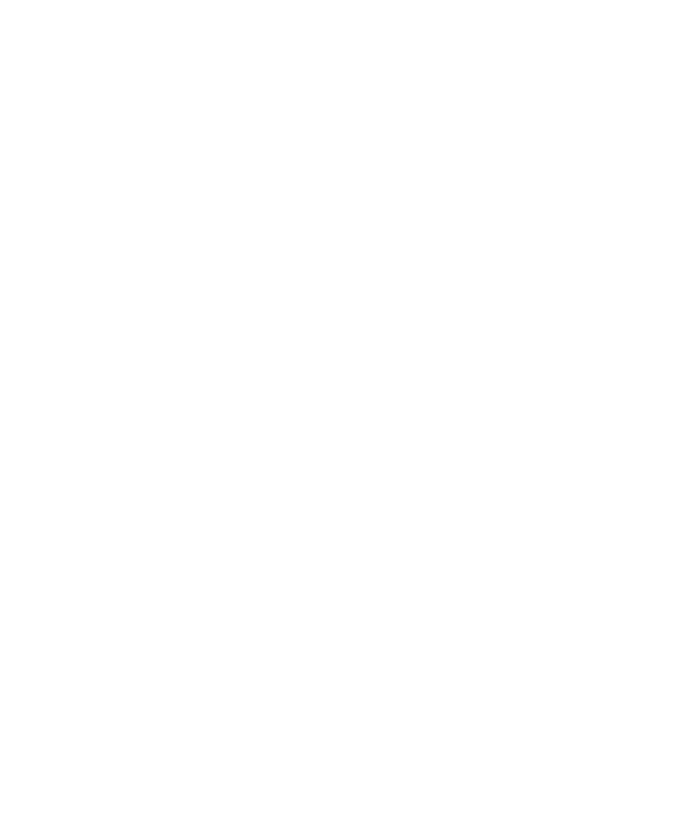
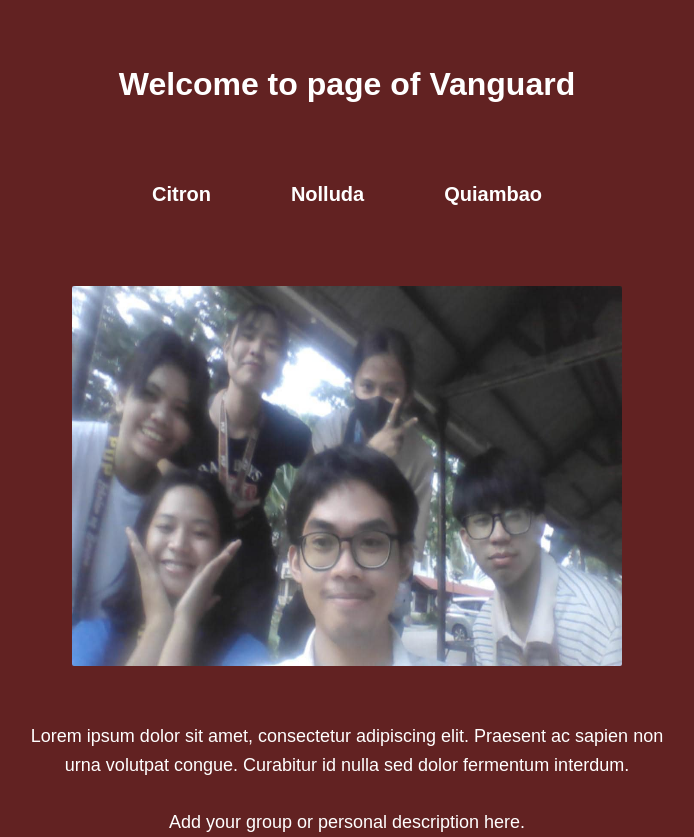
Before and after one commit to citron-kathleen/Vanguard-Activities, a plain HTML site: page Activity_Student/main.html in a window 1280 px wide. Shown: the whole page, without its empty margins (293-987 px from the left). Before the commit the page ends 800 px from the top, so only its background shows below. Drawn offline with Linux system fonts and the light colour scheme.

Commit message:
Update main html and add picture.

```diff
--- a/Activity_Student/main.html
+++ b/Activity_Student/main.html
@@ -1,7 +1,83 @@
-<html>
-    <head>
-        <title>Homepage of Vanguard</title>
-        <link href="top.html">
-        <link href="bottom.html">
-    </head>
+<!DOCTYPE html>
+<html lang="en">
+<head>
+    <meta charset="UTF-8">
+    <meta name="viewport" content="width=device-width, initial-scale=1.0">
+    <title>Vanguard Page</title>
+
+    <style>
+        body {
+            margin: 0;
+            padding: 0;
+            background-color: #622222;
+            font-family: Arial, Helvetica, sans-serif;
+            color: white;
+            text-align: center;
+        }
+
+        h1 {
+            margin-top: 30px;
+            font-size: 32px;
+            font-weight: bold;
+        }
+
+        .names {
+            margin-top: 80px;
+            display: flex;
+            justify-content: center;
+            gap: 80px;
+        }
+
+        .names span {
+            font-size: 20px;
+            font-weight: 800;
+            cursor: pointer;
+        }
+
+        .section {
+            margin-top: 80px;
+            display: flex;
+            flex-direction: column;
+            align-items: center;
+        }
+
+           .section img {
+            width: 550px;
+            height: 380px;
+            border-radius: 2px;
+        }
+
+        .desc {
+            margin-top: 20px;
+            width: 50%;
+            font-size: 18px;
+            line-height: 1.6;
+        }
+
+    </style>
+</head>
+<body>
+    <br></br>
+    <h1>Welcome to page of Vanguard</h1>
+
+    <!-- Centered Names -->
+    <div class="names">
+        <span>Citron</span>
+        <span>Nolluda</span>
+        <span>Quiambao</span>
+    </div>
+
+    <div class="section">
+        <img src="group.jpg">
+        <br></br>
+        <div class="desc">
+            Lorem ipsum dolor sit amet, consectetur adipiscing elit.
+            Praesent ac sapien non urna volutpat congue. Curabitur id
+            nulla sed dolor fermentum interdum.
+            <br><br>
+            Add your group or personal description here.
+        </div>
+    </div>
+
+</body>
 </html>
```
Also changed, not shown: Activity_Student/group.jpg (added).
